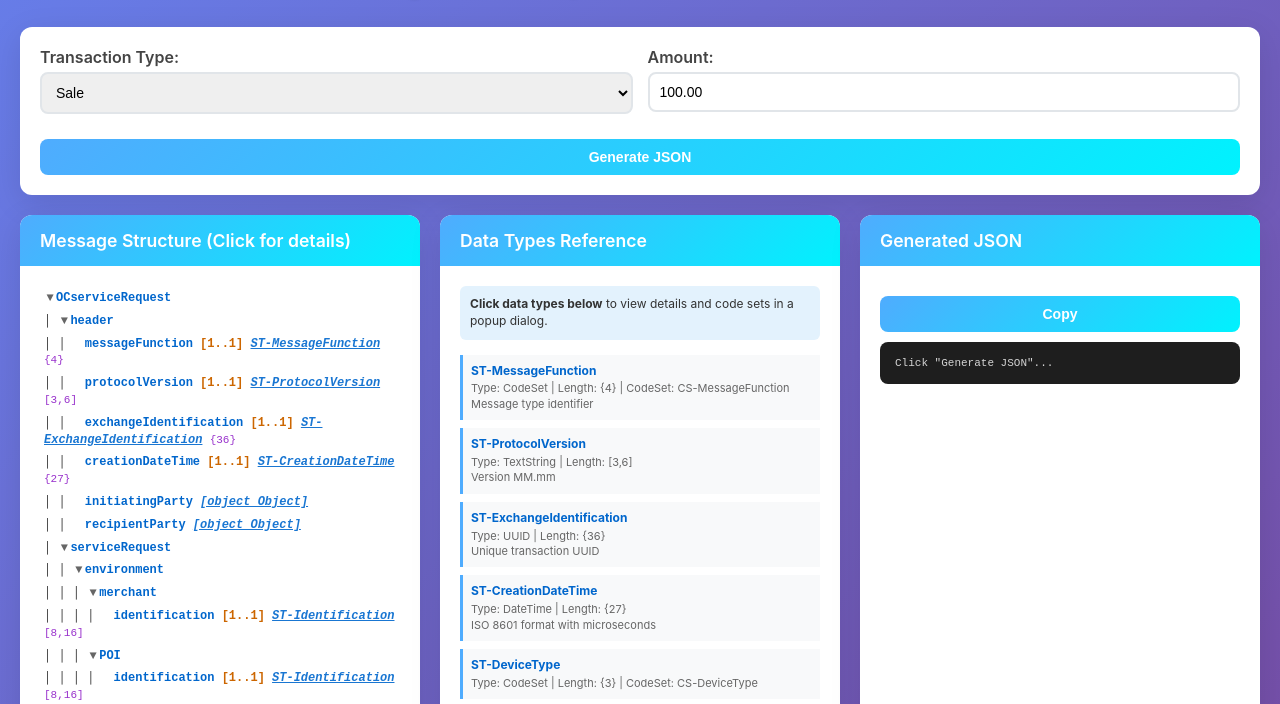
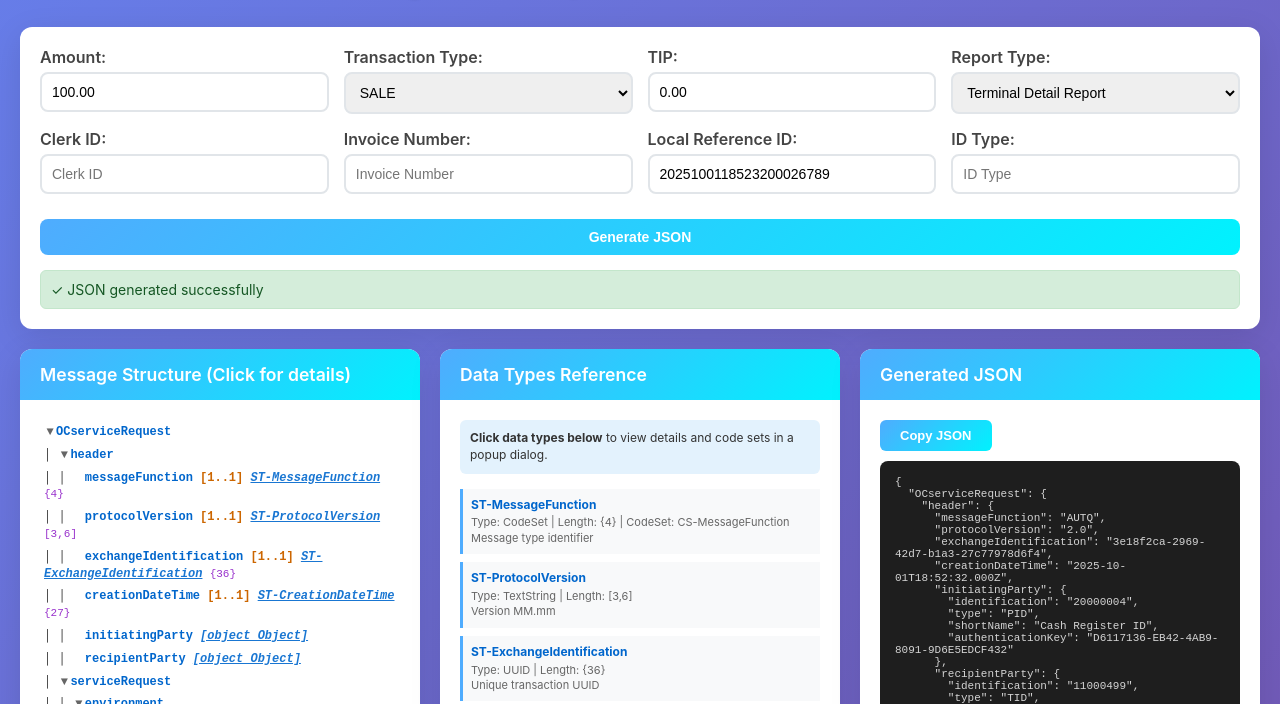
Before and after one commit to jamehuang2012/omnispec, a website with bundled scripts: page public/index.html in a window 1280 px wide. Shown: the part 72-776 px from the top of the page. Built offline with nearby package versions, Linux system fonts and the light colour scheme.

Commit message:
Refactor controls layout and enhance JSON generation with additional fields

```diff
--- a/public/css/styles.css
+++ b/public/css/styles.css
@@ -116,8 +116,15 @@ h1 {
     margin-bottom: 20px;
 }
 
+.controls-grid {
+    display: grid;
+    grid-template-columns: repeat(auto-fit, minmax(250px, 1fr));
+    gap: 15px;
+    margin-bottom: 15px;
+}
+
 .control-group {
-    margin-bottom: 15px;
+    margin-bottom: 0;
 }
 
 label {
--- a/public/index.html
+++ b/public/index.html
@@ -23,18 +23,53 @@
 
         <!-- Controls Panel -->
         <div class="controls">
-            <div style="display: grid; grid-template-columns: repeat(auto-fit, minmax(200px, 1fr)); gap: 15px;">
+            <div class="controls-grid">
+                <div class="control-group">
+                    <label for="amount">Amount:</label>
+                    <input type="number" id="amount" value="100.00" step="0.01" min="0">
+                </div>
+
                 <div class="control-group">
                     <label for="transactionType">Transaction Type:</label>
                     <select id="transactionType">
-                        <option value="Sale">Sale</option>
+                        <option value="Sale">SALE</option>
                         <option value="Refund">Refund</option>
                         <option value="PreAuth">Pre-Authorization</option>
                     </select>
                 </div>
+
                 <div class="control-group">
-                    <label for="amount">Amount:</label>
-                    <input type="number" id="amount" value="100.00" step="0.01" min="0">
+                    <label for="tip">TIP:</label>
+                    <input type="number" id="tip" value="0.00" step="0.01" min="0">
+                </div>
+
+                <div class="control-group">
+                    <label for="reportType">Report Type:</label>
+                    <select id="reportType">
+                        <option value="Terminal Detail Report">Terminal Detail Report</option>
+                        <option value="Transaction Summary">Transaction Summary</option>
+                        <option value="Batch Report">Batch Report</option>
+                    </select>
+                </div>
+
+                <div class="control-group">
+                    <label for="clerkId">Clerk ID:</label>
+                    <input type="text" id="clerkId" placeholder="Clerk ID">
+                </div>
+
+                <div class="control-group">
+                    <label for="invoiceNumber">Invoice Number:</label>
+                    <input type="text" id="invoiceNumber" placeholder="Invoice Number">
+                </div>
+
+                <div class="control-group">
+                    <label for="localReferenceId">Local Reference ID:</label>
+                    <input type="text" id="localReferenceId" placeholder="Auto-generated">
+                </div>
+
+                <div class="control-group">
+                    <label for="idType">ID Type:</label>
+                    <input type="text" id="idType" placeholder="ID Type">
                 </div>
             </div>
             <button onclick="generateJSON()">Generate JSON</button>
@@ -60,11 +95,17 @@
             <div class="panel">
                 <div class="panel-header">Generated JSON</div>
                 <div class="panel-content">
-                    <div class="output-container">
-                        <button class="copy-btn" onclick="copyJSON()">Copy</button>
-                        <div class="json-output" id="jsonOutput">Click "Generate JSON"...</div>
-                    </div>
+                    <button class="copy-btn-top" onclick="copyJSON()">Copy JSON</button>
+                    <div class="json-output" id="jsonOutput">Click "Generate JSON"...</div>
                 </div>
+            </div>
+        </div>
+
+        <!-- Basic Data Types Section -->
+        <div class="panel" style="margin-top: 20px;">
+            <div class="panel-header">Basic Data Types Reference</div>
+            <div class="panel-content">
+                <div class="basic-types" id="basicTypes"></div>
             </div>
         </div>
     </div>
--- a/public/js/app.js
+++ b/public/js/app.js
@@ -236,7 +236,11 @@ function renderBasicTypes() {
 // Generate JSON
 window.generateJSON = function() {
     const amount = parseFloat(document.getElementById('amount').value).toFixed(2);
+    const tip = parseFloat(document.getElementById('tip').value).toFixed(2);
     const transactionType = document.getElementById('transactionType').value;
+    const clerkId = document.getElementById('clerkId').value || '';
+    const invoiceNumber = document.getElementById('invoiceNumber').value || '';
+    const idType = document.getElementById('idType').value || '';
 
     // Generate UUID v4
     function generateUUID() {
@@ -247,8 +251,32 @@ window.generateJSON = function() {
         });
     }
 
+    // Generate Local Reference ID (timestamp-based)
+    function generateLocalReferenceId() {
+        const now = new Date();
+        const year = now.getFullYear();
+        const month = String(now.getMonth() + 1).padStart(2, '0');
+        const day = String(now.getDate()).padStart(2, '0');
+        const hours = String(now.getHours()).padStart(2, '0');
+        const minutes = String(now.getMinutes()).padStart(2, '0');
+        const seconds = String(now.getSeconds()).padStart(2, '0');
+        const milliseconds = String(now.getMilliseconds()).padStart(3, '0');
+        const random = Math.floor(Math.random() * 100000).toString().padStart(5, '0');
+        return `${year}${month}${day}${hours}${minutes}${seconds}${milliseconds}${random}`;
+    }
+
+    // Auto-populate local reference ID if empty
+    let localReferenceId = document.getElementById('localReferenceId').value;
+    if (!localReferenceId) {
+        localReferenceId = generateLocalReferenceId();
+        document.getElementById('localReferenceId').value = localReferenceId;
+    }
+
     // Get current ISO datetime
     const now = new Date().toISOString();
+
+    // Calculate total amount (amount + tip)
+    const totalAmount = (parseFloat(amount) + parseFloat(tip)).toFixed(2);
 
     // Map transaction type to message function and transaction type code
     const transactionConfig = {
@@ -298,16 +326,18 @@ window.generateJSON = function() {
                 },
                 "context": {
                     "saleContext": {
-                        "cashierIdentification": "",
-                        "invoiceNumber": "",
-                        "identificationType": ""
+                        "cashierIdentification": clerkId,
+                        "invoiceNumber": invoiceNumber,
+                        "identificationType": idType,
+                        "localReferenceId": localReferenceId
                     }
                 },
                 "serviceContent": "FSPQ",
                 "paymentRequest": {
                     "transactionType": config.transactionType,
                     "transactionDetails": {
-                        "totalAmount": amount,
+                        "totalAmount": totalAmount,
+                        "tipAmount": tip,
                         "MOTOIndicator": false,
                         "detailedAmount": {
                             "amountGoodsAndServices": amount
```
